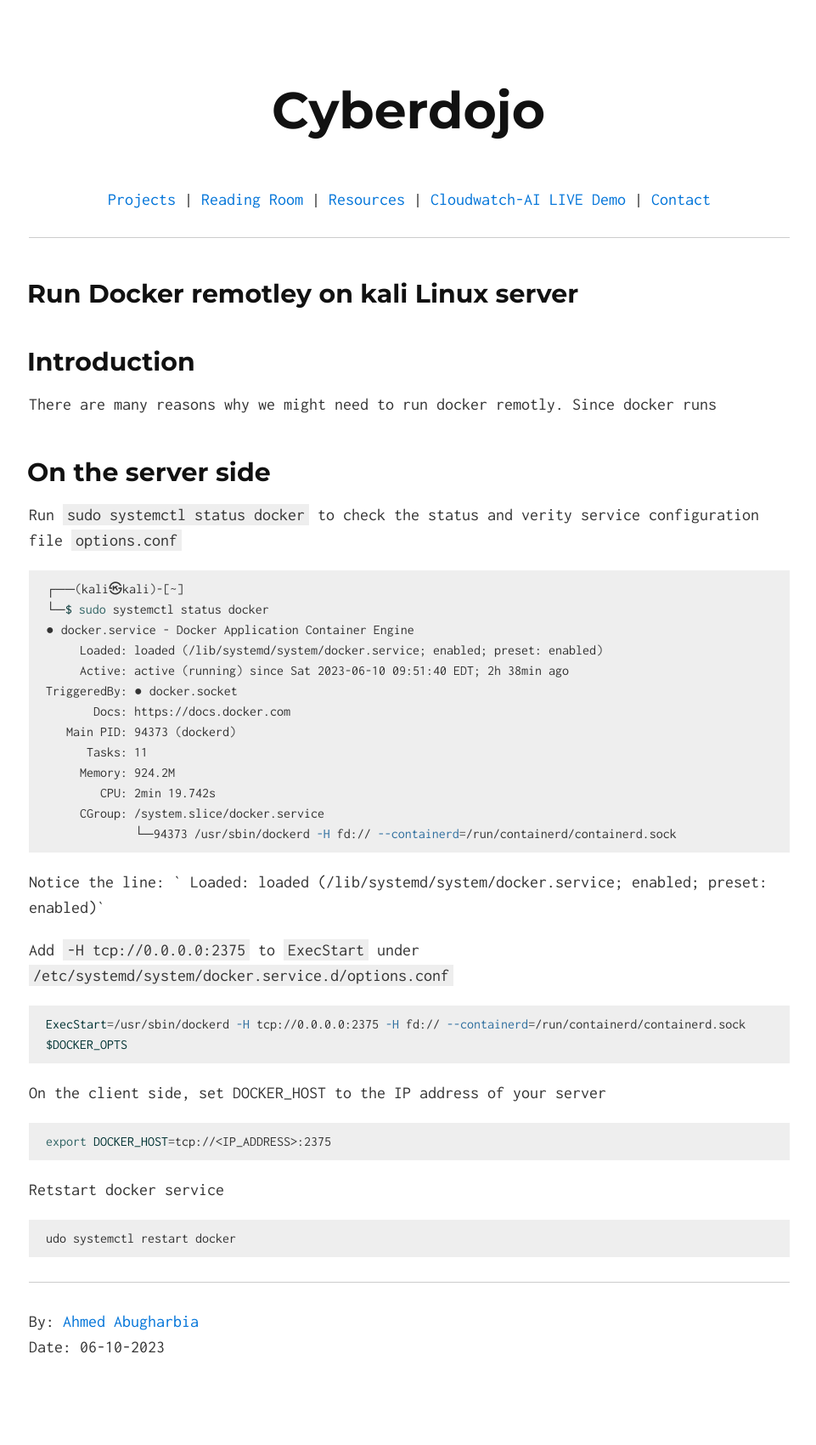
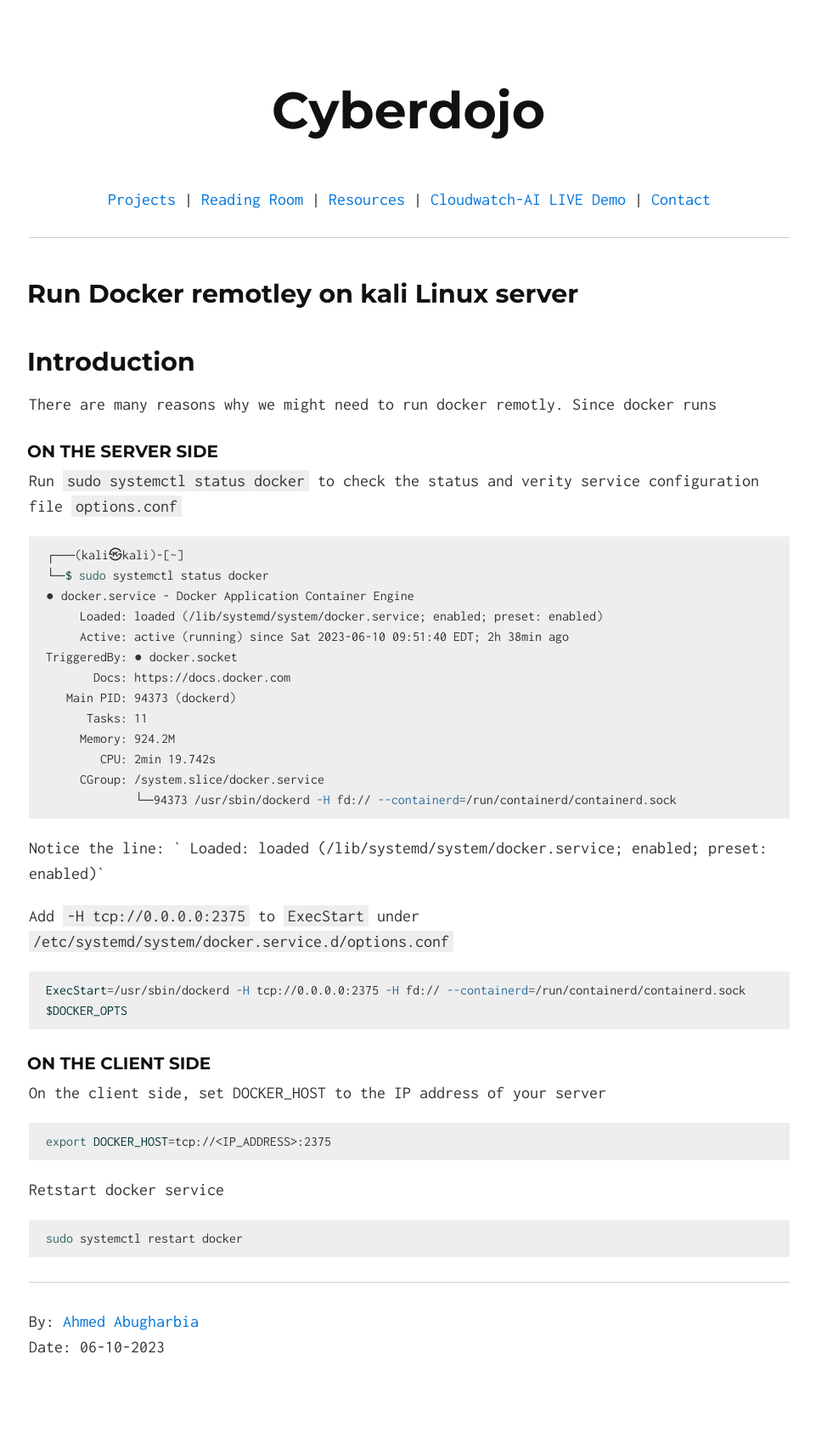
Before and after one commit to Ahmed-AG/cyberdojo-page, a Jekyll site: the page built from read/run-docker-remotley-on-kali.md, in a window 1280 px wide. Shown: the whole page at 85% size, without its empty margins (158-1119 px from the left). Built offline with Jekyll 4.4.1, drawn with Linux system fonts in a browser that asks for light colours.

Commit message:
update remote docker read

````diff
--- a/read/run-docker-remotley-on-kali.md
+++ b/read/run-docker-remotley-on-kali.md
@@ -9,7 +9,7 @@
 ## Introduction
 There are many reasons why we might need to run docker remotly. Since docker runs
 
-## On the server side
+### On the server side
 
 Run `sudo systemctl status docker` to check the status and verity service configuration file `options.conf`
 
@@ -37,6 +37,7 @@
 ```bash
 ExecStart=/usr/sbin/dockerd -H tcp://0.0.0.0:2375 -H fd:// --containerd=/run/containerd/containerd.sock $DOCKER_OPTS
 ```
+### On the client side
 
 On the client side, set DOCKER_HOST to the IP address of your server
 
@@ -47,5 +48,5 @@
 Retstart docker service
 
 ```bash
-udo systemctl restart docker
+sudo systemctl restart docker
 ```
````
